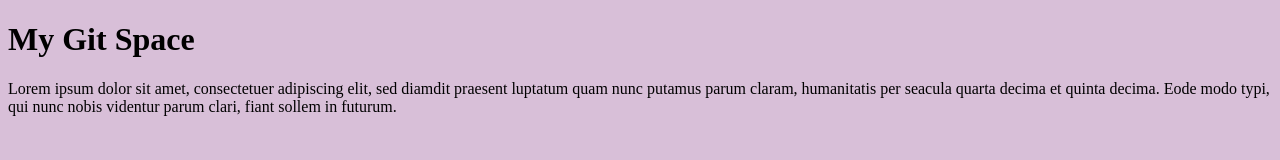
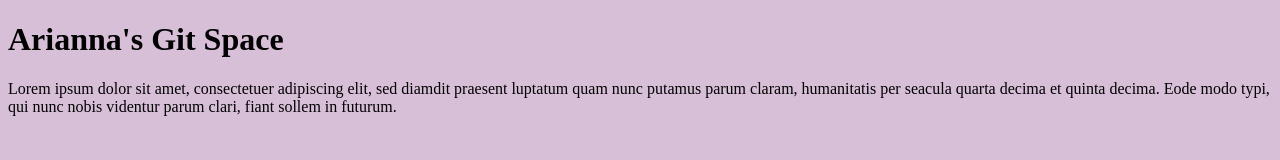
Before and after one commit to ariannamata/my-git-space, a plain HTML site: page index.html in a window 1280 px wide. Drawn offline with Linux system fonts and the light colour scheme.

Commit message:
changed title

```diff
--- a/index.html
+++ b/index.html
@@ -4,11 +4,11 @@
     <meta charset="UTF-8">
     <meta name="viewport" content="width=device-width, initial-scale=1.0">
     <meta http-equiv="X-UA-Compatible" content="ie=edge">
-    <title>Document</title>
+    <title>Arianna's Git Space</title>
     <link rel="stylesheet" href="main.css" type="text/css" />
 </head>
 <body>
-    <h1>My Git Space</h1>
+    <h1>Arianna's Git Space</h1>
     <p>Lorem ipsum dolor sit amet, consectetuer adipiscing elit,
     sed diamdit praesent luptatum quam nunc putamus parum claram,
     humanitatis per seacula quarta decima et quinta decima. Eode
```
